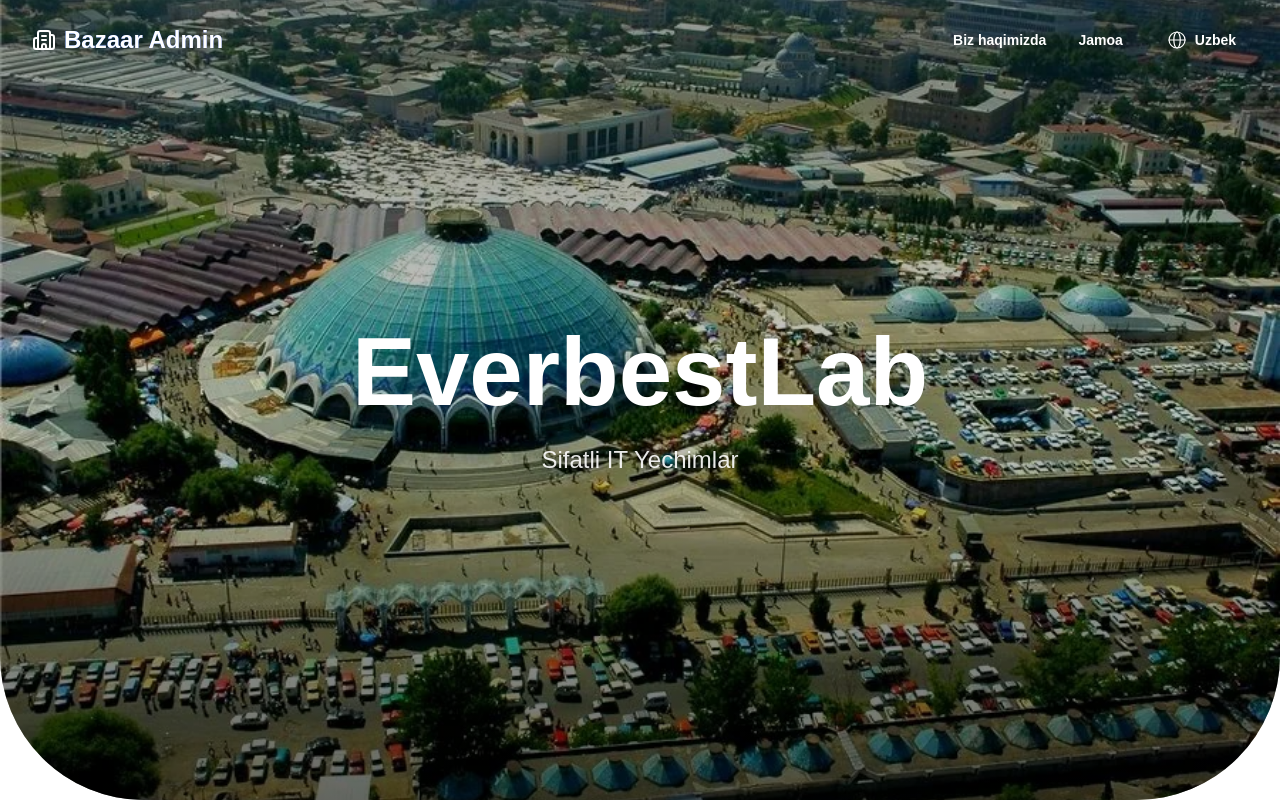
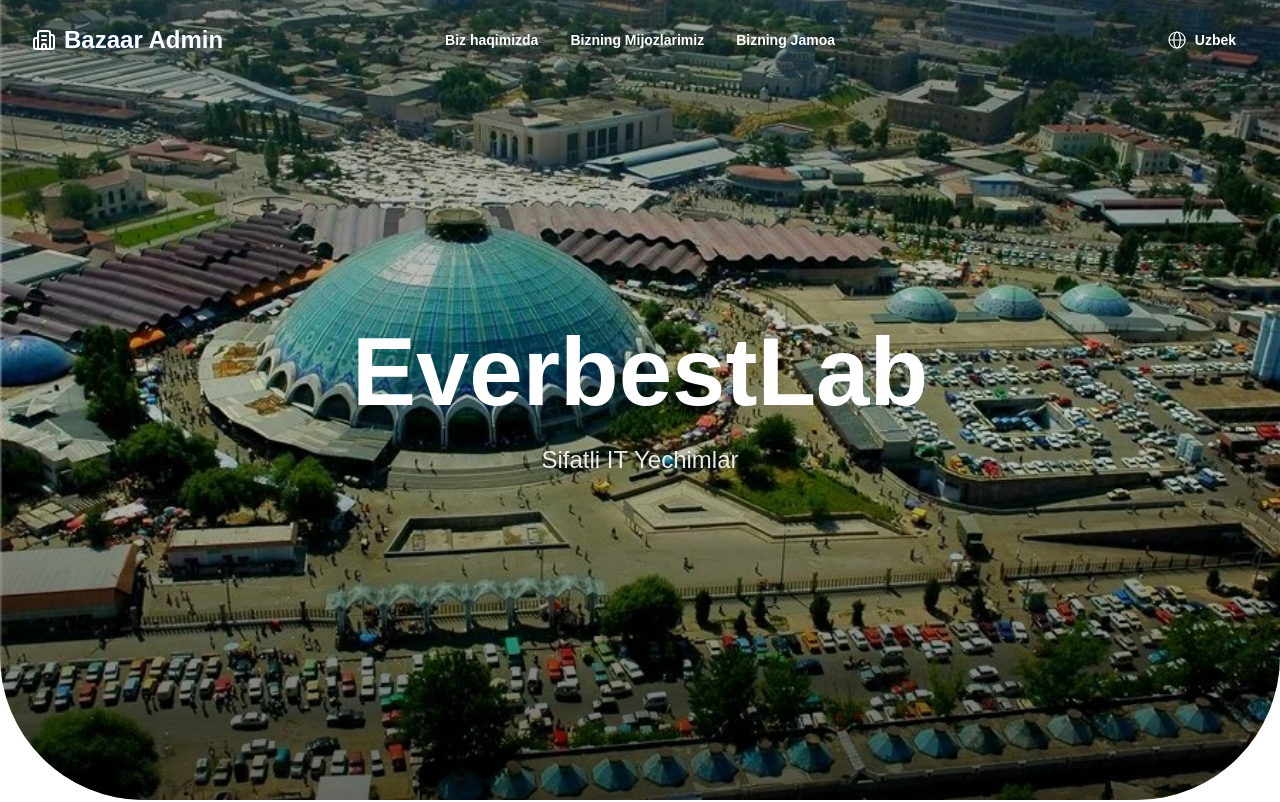
Before and after one commit to suhrob-qalandarov/ebazaar-demo-front, a Next.js app: page /uz in a window 1280 px wide. Shown: the top 802 px of the page. Built offline with nearby package versions, Linux system fonts and the light colour scheme.

Commit message:
Update navbar: center navigation links and update menu items

```diff
--- a/src/app/components/Navbar.tsx
+++ b/src/app/components/Navbar.tsx
@@ -117,7 +117,8 @@
 
   const navLinks = [
     { name: "Biz haqimizda", href: "#about" },
-    { name: "Jamoa", href: "#team" },
+    { name: "Bizning Mijozlarimiz", href: "#clients" },
+    { name: "Bizning Jamoa", href: "#team" },
   ];
 
   return (
@@ -136,7 +137,7 @@
           {/* Logo */}
           <motion.a
             href={currentLanguage.path === 'uz' ? '/' : `/${currentLanguage.path}`}
-            className="flex items-center gap-2 text-2xl font-bold"
+            className="flex items-center gap-2 text-2xl font-bold flex-shrink-0"
             whileHover={{ scale: 1.05 }}
             whileTap={{ scale: 0.95 }}
           >
@@ -154,8 +155,8 @@
             </span>
           </motion.a>
 
-          {/* Desktop Navigation */}
-          <div className="hidden md:flex items-center space-x-8">
+          {/* Desktop Navigation - Center */}
+          <div className="hidden md:flex items-center space-x-8 absolute left-1/2 transform -translate-x-1/2">
             {navLinks.map((link, index) => (
               <motion.a
                 key={link.name}
@@ -173,9 +174,10 @@
                 {link.name}
               </motion.a>
             ))}
+          </div>
 
-            {/* Language Selector */}
-            <div className="relative language-selector">
+          {/* Language Selector - Right */}
+          <div className="hidden md:block relative language-selector flex-shrink-0">
               <motion.button
                 onClick={() => setIsLanguageMenuOpen(!isLanguageMenuOpen)}
                 className={`flex items-center gap-2 px-3 py-2 rounded-lg transition-colors ${
@@ -239,7 +241,6 @@
                   </motion.div>
                 )}
               </AnimatePresence>
-            </div>
           </div>
 
           {/* Mobile Menu Button */}
```
